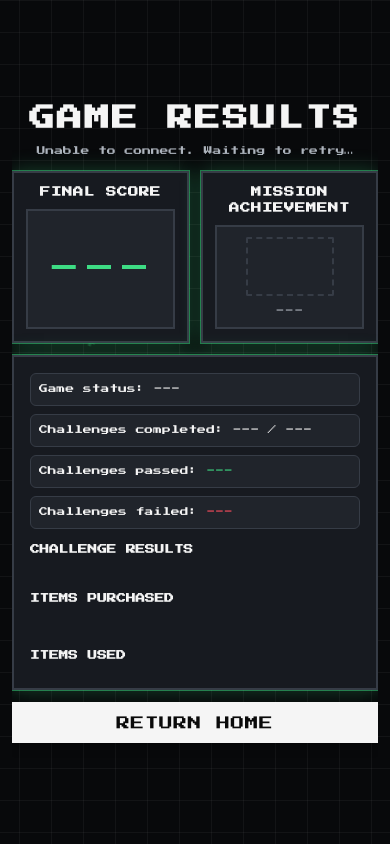
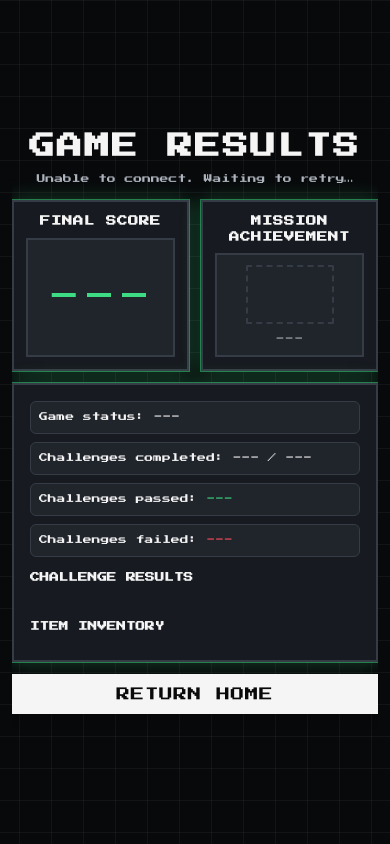
Before and after one commit to BernadetteAx/CITS3200-Project, a Flask app: page /result_page in a window 390 px wide. Run offline with Flask 3, Linux system fonts and the light colour scheme; some libraries are stand-ins or nearby versions.

Commit message:
Merge purchased and used items into one Item Inventory panel

```diff
--- /dev/null
+++ b/app/static/css/result_inventory.css
@@ -0,0 +1,235 @@
+/* =====================================================================
+   RESULT_INVENTORY.CSS — merged "Item Inventory" panel on the results page
+   =====================================================================
+   WHY THIS EXISTS
+
+   The results page used to show ITEMS PURCHASED and ITEMS USED as two
+   separate bullet lists, so a used item appeared twice and the reader
+   had to cross-reference. They are now one list — every purchased item
+   once, flagged active when it was used — rendered by displayItems() in
+   result_page.js and styled here as a compact inventory strip.
+
+   VISUAL RULE (v3)
+
+   No card, no cell box, no wrapper around the sprite. Each grid cell is
+   an invisible positioning slot holding one horizontal row: sprite on
+   the left, then a name/[ACTIVE] stack on the right, vertically centred
+   against the sprite. The ONLY highlight is drawn on the sprite's own
+   edge (outline + glow on .equipment-art / the fallback <img>), so the
+   eye lands on the sprite, not on a rectangle around it.
+
+   SCOPE / MERGE SAFETY
+
+   Additive only. Every selector is scoped under .mission-results to the
+   new .result-inventory-grid / .inventory-* classes, so nothing else on
+   the page is restyled. Deleting this file and its <link> removes the
+   look and leaves a plain list behind.
+
+   The selectors carry three class names on purpose: the shared
+   stylesheets (game_visuals.css, screen_layout.css) load AFTER page
+   stylesheets and style .result-item-list at up to (0,2,1), so these
+   rules sit at (0,3,0)+ to win regardless of load order.
+   ===================================================================== */
+
+
+/* ---------------------------------------------------------------
+   PALETTE — "hot" telemetry colours, distinct from the page's muted
+   --correct green so an active item reads as live by comparison.
+   --------------------------------------------------------------- */
+.mission-results .result-inventory-merged {
+    --inv-cyan: #2ee6e6;
+    --inv-cyan-hot: #00fff2;
+    --inv-green: #39ff6a;
+    --inv-sprite: 44px;
+}
+
+
+/* ---------------------------------------------------------------
+   LAYOUT
+   Single section spans the inventory row. Fixed 4-column grid so the
+   block stays a predictable strip (2 rows for a full 8-item inventory)
+   rather than an open-ended auto-fill.
+   --------------------------------------------------------------- */
+.mission-results .result-inventory:has(> .result-inventory-merged) {
+    grid-template-columns: minmax(0, 1fr);
+}
+
+.mission-results .result-item-list.result-inventory-grid {
+    display: grid;
+    grid-template-columns: repeat(4, minmax(0, 1fr));
+    gap: 18px 16px;
+
+    margin: 0;
+    padding: 0;
+    list-style: none;
+}
+
+
+/* ---------------------------------------------------------------
+   CELL — invisible; one horizontal row: sprite | text stack
+   --------------------------------------------------------------- */
+.mission-results .result-inventory-grid > .inventory-item {
+    display: flex;
+    flex-direction: row;
+    align-items: center;
+    gap: 12px;
+
+    margin: 0;
+    padding: 0;
+    min-width: 0;
+
+    background: none;
+    border: 0;
+
+    text-align: left;
+    font-size: 0.55rem;
+    line-height: 1.6;
+    letter-spacing: 0.04em;
+}
+
+/* Text stack to the right of the sprite. Unstyled grouping, not a box:
+   the badge line is simply absent on inactive items. */
+.mission-results .result-inventory-grid .inventory-text {
+    display: flex;
+    flex-direction: column;
+    align-items: flex-start;
+    gap: 5px;
+
+    min-width: 0;
+}
+
+
+/* ---------------------------------------------------------------
+   SPRITE — output of window.gameVisuals.itemArt(): either an
+   .equipment-art span (sprite sheet) or a fallback <img>.
+   --------------------------------------------------------------- */
+.mission-results .result-inventory-grid > .inventory-item > .equipment-art,
+.mission-results .result-inventory-grid > .inventory-item > img {
+    width: var(--inv-sprite);
+    height: var(--inv-sprite);
+    flex: 0 0 var(--inv-sprite);
+
+    object-fit: contain;
+    image-rendering: pixelated;
+
+    border-radius: 3px;
+}
+
+.mission-results .result-inventory-grid .inventory-name {
+    color: var(--text-main, #ffffff);
+    overflow-wrap: anywhere;
+}
+
+.mission-results .result-inventory-grid .inventory-badge {
+    display: inline-block;
+
+    padding: 4px 6px;
+
+    font-size: 0.42rem;
+    line-height: 1;
+    letter-spacing: 0.12em;
+
+    color: var(--inv-cyan);
+    background: rgba(46, 230, 230, 0.08);
+    border: 2px solid var(--inv-cyan);
+    border-radius: 0;
+
+    box-shadow: 0 0 8px rgba(46, 230, 230, 0.30);
+    text-shadow: 0 0 6px rgba(46, 230, 230, 0.6);
+}
+
+
+/* ---------------------------------------------------------------
+   ACTIVE — used on the mission
+   Outline hugs the sprite's own edge (outline adds no layout); the
+   inset shadow lights the sprite from within on the sprite-sheet span
+   and the outer glow covers both span and <img>.
+   --------------------------------------------------------------- */
+.mission-results .result-inventory-grid > .inventory-item[data-state="active"] > .equipment-art,
+.mission-results .result-inventory-grid > .inventory-item[data-state="active"] > img {
+    outline: 2px solid var(--inv-cyan);
+    outline-offset: 1px;
+
+    box-shadow:
+        inset 0 0 8px rgba(0, 255, 242, 0.55),
+        0 0 10px rgba(46, 230, 230, 0.45);
+
+    animation: inventory-pulse 2.2s ease-in-out infinite;
+}
+
+.mission-results .result-inventory-grid > .inventory-item[data-state="active"] .inventory-name {
+    color: var(--inv-green);
+    text-shadow: 0 0 6px rgba(57, 255, 106, 0.35);
+}
+
+@keyframes inventory-pulse {
+    0%, 100% {
+        outline-color: var(--inv-cyan);
+        box-shadow:
+            inset 0 0 6px rgba(0, 255, 242, 0.35),
+            0 0 6px rgba(46, 230, 230, 0.30);
+    }
+    50% {
+        outline-color: var(--inv-cyan-hot);
+        box-shadow:
+            inset 0 0 12px rgba(0, 255, 242, 0.70),
+            0 0 14px rgba(46, 230, 230, 0.60);
+    }
+}
+
+
+/* ---------------------------------------------------------------
+   INACTIVE — bought but never used
+   Sprite desaturated and darkened; no outline; muted name; no badge.
+   --------------------------------------------------------------- */
+.mission-results .result-inventory-grid > .inventory-item[data-state="inactive"] > .equipment-art,
+.mission-results .result-inventory-grid > .inventory-item[data-state="inactive"] > img {
+    filter: grayscale(1) brightness(0.55);
+    opacity: 0.6;
+}
+
+.mission-results .result-inventory-grid > .inventory-item[data-state="inactive"] .inventory-name {
+    color: var(--text-dark, #888888);
+}
+
+
+/* ---------------------------------------------------------------
+   EMPTY STATE
+   --------------------------------------------------------------- */
+.mission-results .result-inventory-merged > p {
+    margin: 0;
+    text-align: center;
+}
+
+
+/* ---------------------------------------------------------------
+   FIT-TO-SCREEN / NARROW
+   --------------------------------------------------------------- */
+body.screen-fit .mission-results .result-item-list.result-inventory-grid {
+    gap: 12px 10px;
+}
+
+body.screen-fit .mission-results .result-inventory-grid > .inventory-item {
+    gap: 10px;
+    font-size: 0.5rem;
+}
+
+@media (max-width: 700px) {
+    .mission-results .result-item-list.result-inventory-grid,
+    body.screen-fit .mission-results .result-item-list.result-inventory-grid {
+        grid-template-columns: repeat(2, minmax(0, 1fr));
+    }
+}
+
+
+/* ---------------------------------------------------------------
+   ACCESSIBILITY — reduced motion
+   The static outline + glow stays (it carries the meaning); only the
+   pulse goes.
+   --------------------------------------------------------------- */
+@media (prefers-reduced-motion: reduce) {
+    .mission-results .result-inventory-grid > .inventory-item[data-state="active"] > .equipment-art,
+    .mission-results .result-inventory-grid > .inventory-item[data-state="active"] > img {
+        animation: none !important;
+    }
+}
--- a/app/static/css/results_crt.css
+++ b/app/static/css/results_crt.css
@@ -87,15 +87,15 @@
      1200–1700ms  scanlines fade out
    --------------------------------------------------------------- */
 .results-crt.is-running {
-    animation: results-crt-flicker 1700ms linear 1 both;
+    animation: results-crt-flicker 2100ms linear 1 both;
 }
 
 .results-crt.is-running::before {
-    animation: results-crt-lines 1700ms ease-out 1 both;
+    animation: results-crt-lines 2100ms ease-out 1 both;
 }
 
 .results-crt.is-running::after {
-    animation: results-crt-sweep 950ms cubic-bezier(0.2, 0.7, 0.3, 1) 150ms 1 both;
+    animation: results-crt-sweep 10000ms cubic-bezier(0.2, 0.7, 0.3, 1) 150ms 1 both;
 }
 
 /* Stepped timing on the early keyframes gives a hard flicker; the last
--- a/app/static/js/result_page.js
+++ b/app/static/js/result_page.js
@@ -103,21 +103,68 @@ document.addEventListener("DOMContentLoaded", () => {
       renderChallengePage();
     }
 
-    function displayItems(listId, emptyId, items) {
-      const list = document.getElementById(listId);
+    // Item Inventory - START
+    // Renders ONE inventory list from itemsPurchased, marking each entry
+    // active when its id appears in itemsUsed. Replaces the former pair of
+    // "purchased" / "used" lists. The payload is read as-is; nothing here
+    // changes result data or window.gameVisuals.
+    function displayItems(purchased, used) {
+      const list = document.getElementById("item-inventory");
+      const empty = document.getElementById("no-inventory-items");
+      if (!list || !empty) return;
+
       list.replaceChildren();
 
-      document.getElementById(emptyId).hidden = items.length !== 0;
+      const keyOf = (item) => item.id ?? item.name;
+      const usedIds = new Set(used.map(keyOf));
+      const rendered = new Set();
 
-      items.forEach((item) => {
+      const addEntry = (item, active) => {
         const entry = document.createElement("li");
+        entry.className = "inventory-item";
+        entry.dataset.state = active ? "active" : "inactive";
+
+        // Row: sprite on the left, then a name/badge stack on the right.
+        // The sprite sits directly in the cell — the active highlight is
+        // drawn on its own edge, so there is no wrapper box around it.
         if (item.hotbar_image || item.image) {
           entry.appendChild(window.gameVisuals.itemArt(item));
         }
-        entry.append(document.createTextNode(item.name ?? item.id));
+
+        // Unstyled grouping for the text stack; not a box.
+        const text = document.createElement("span");
+        text.className = "inventory-text";
+
+        const name = document.createElement("span");
+        name.className = "inventory-name";
+        name.textContent = item.name ?? item.id;
+        text.appendChild(name);
+
+        // Status is stated in text, not colour alone.
+        if (active) {
+          const badge = document.createElement("span");
+          badge.className = "inventory-badge";
+          badge.textContent = "[ACTIVE]";
+          text.appendChild(badge);
+        }
+
+        entry.appendChild(text);
+
         list.appendChild(entry);
+        rendered.add(keyOf(item));
+      };
+
+      purchased.forEach((item) => addEntry(item, usedIds.has(keyOf(item))));
+
+      // Defensive: a used item with no purchase record still shows, as active,
+      // rather than vanishing from the debrief.
+      used.forEach((item) => {
+        if (!rendered.has(keyOf(item))) addEntry(item, true);
       });
+
+      empty.hidden = rendered.size !== 0;
     }
+    // Item Inventory - END
 
     function displayResults(result) {
       hasResults = true;
@@ -152,17 +199,9 @@ document.addEventListener("DOMContentLoaded", () => {
 
       displayChallenges(result.challenges ?? [], result.location, result.missionName);
 
-      displayItems(
-        "items-purchased",
-        "no-purchased-items",
-        result.itemsPurchased ?? []
-      );
-
-      displayItems(
-        "items-used",
-        "no-used-items",
-        result.itemsUsed ?? []
-      );
+      // Item Inventory - START
+      displayItems(result.itemsPurchased ?? [], result.itemsUsed ?? []);
+      // Item Inventory - END
 
       message.textContent = "YOUR TEAM'S FINAL RESULTS";
     }
--- a/app/templates/result_page.html
+++ b/app/templates/result_page.html
@@ -19,6 +19,12 @@
     href="{{ url_for('static', filename='css/results_cards.css') }}"
 >
 <!-- Results Card Readability - END -->
+<!-- Item Inventory - START -->
+<link
+    rel="stylesheet"
+    href="{{ url_for('static', filename='css/result_inventory.css') }}"
+>
+<!-- Item Inventory - END -->
 <!-- Mission Achievement - START -->
 <link
     rel="stylesheet"
@@ -125,19 +131,18 @@
         <button type="button" id="nextChallengeResult">NEXT →</button>
     </nav>
 
+    <!-- Item Inventory - START -->
+    <!-- One list: every purchased item, flagged active when it was used.
+         Populated by displayItems() in result_page.js; styled by
+         result_inventory.css. -->
     <div class="result-inventory">
-        <section class="result-inventory-section">
-            <h3 class="result-section-heading">ITEMS PURCHASED</h3>
-            <ul class="result-item-list" id="items-purchased"></ul>
-            <p id="no-purchased-items" hidden>No items purchased</p>
-        </section>
-
-        <section class="result-inventory-section">
-            <h3 class="result-section-heading">ITEMS USED</h3>
-            <ul class="result-item-list" id="items-used"></ul>
-            <p id="no-used-items" hidden>No items used</p>
+        <section class="result-inventory-section result-inventory-merged">
+            <h3 class="result-section-heading">ITEM INVENTORY</h3>
+            <ul class="result-item-list result-inventory-grid" id="item-inventory"></ul>
+            <p id="no-inventory-items" hidden>No items purchased</p>
         </section>
     </div>
+    <!-- Item Inventory - END -->
 </section>
 
 <section class="result-actions">
```
